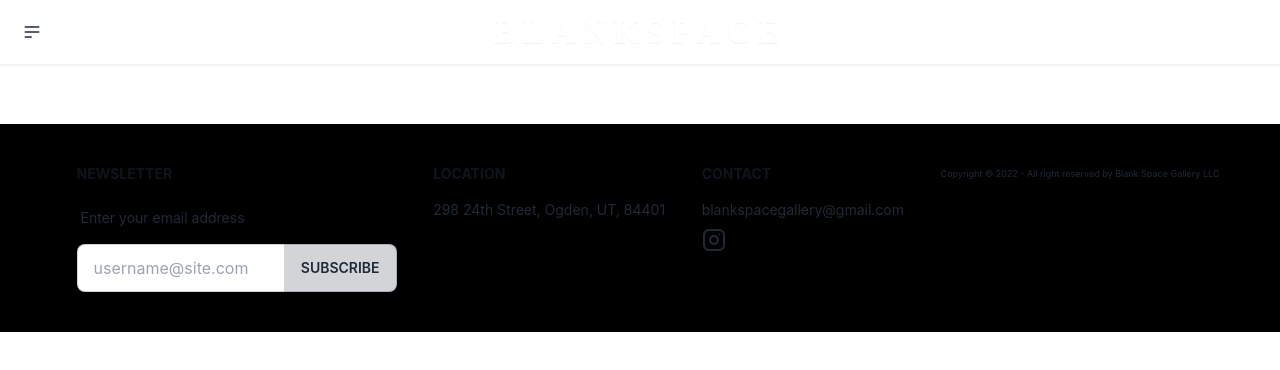
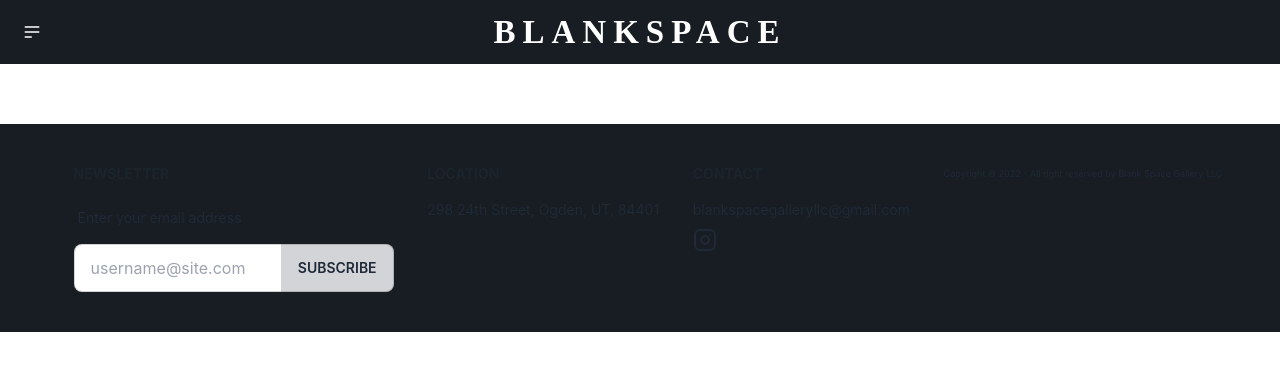
Before and after one commit to vhivestate/blankspacegallery, a React (Create React App) app in the folder client/: page /david in a window 1280 px wide. Shown: the top 370 px of the page. Built offline with nearby package versions, Linux system fonts and the light colour scheme.

Commit message:
footer and nav hex changes

```diff
--- a/client/src/components/Footer.js
+++ b/client/src/components/Footer.js
@@ -4,7 +4,7 @@ import { Mail } from 'react-feather';
 
 function Footer() {
   return (
-    <footer className="footer p-10 bg-black text-base-content">
+    <footer className="footer p-10 bg-[#171d22] text-whitet">
         <div></div>
         <div className="form-control w-80">
             <span className="footer-title">Newsletter</span>
@@ -24,7 +24,7 @@ function Footer() {
 
         <div>
           <span className="footer-title">CONTACT</span>
-          <a href="mailto:garcia.valeria001@gmail.com"> blankspacegallery@gmail.com </a>
+          <a href="mailto:blankspacegalleryllc@gmail.com"> blankspacegalleryllc@gmail.com </a>
             <a href='https://www.instagram.com/blankspacegallery/'><Instagram></Instagram></a>
         </div>
 
--- a/client/src/components/Nav.js
+++ b/client/src/components/Nav.js
@@ -4,7 +4,7 @@ import '../App.css'
 
 function Nav() {
     return (
-        <nav className="navbar glass">
+        <nav className="navbar bg-[#171d22] text-white">
         <div className="navbar-start">
             <div className="dropdown">
             <label tabIndex={0} className="btn btn-ghost btn-circle">
```
